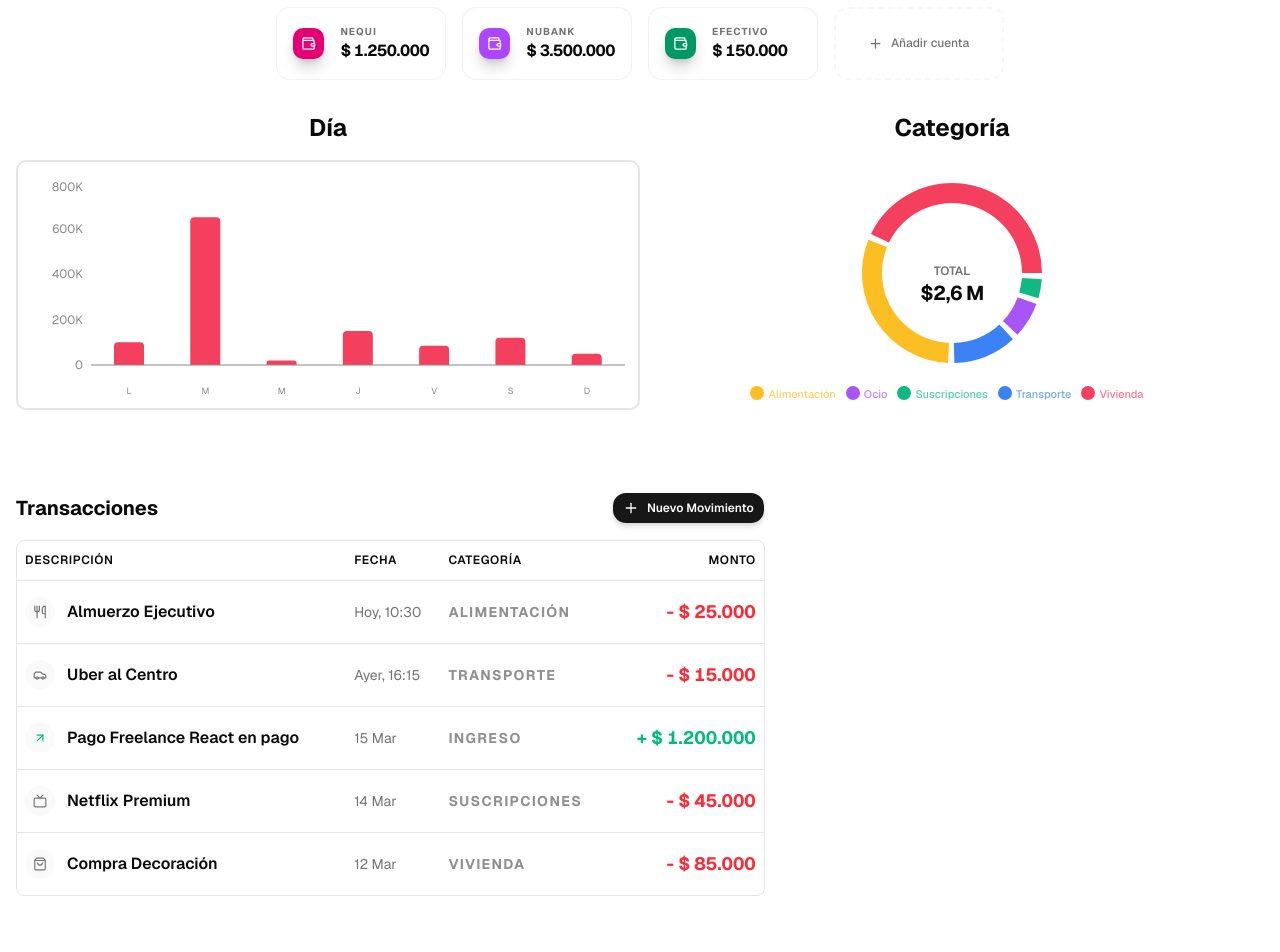
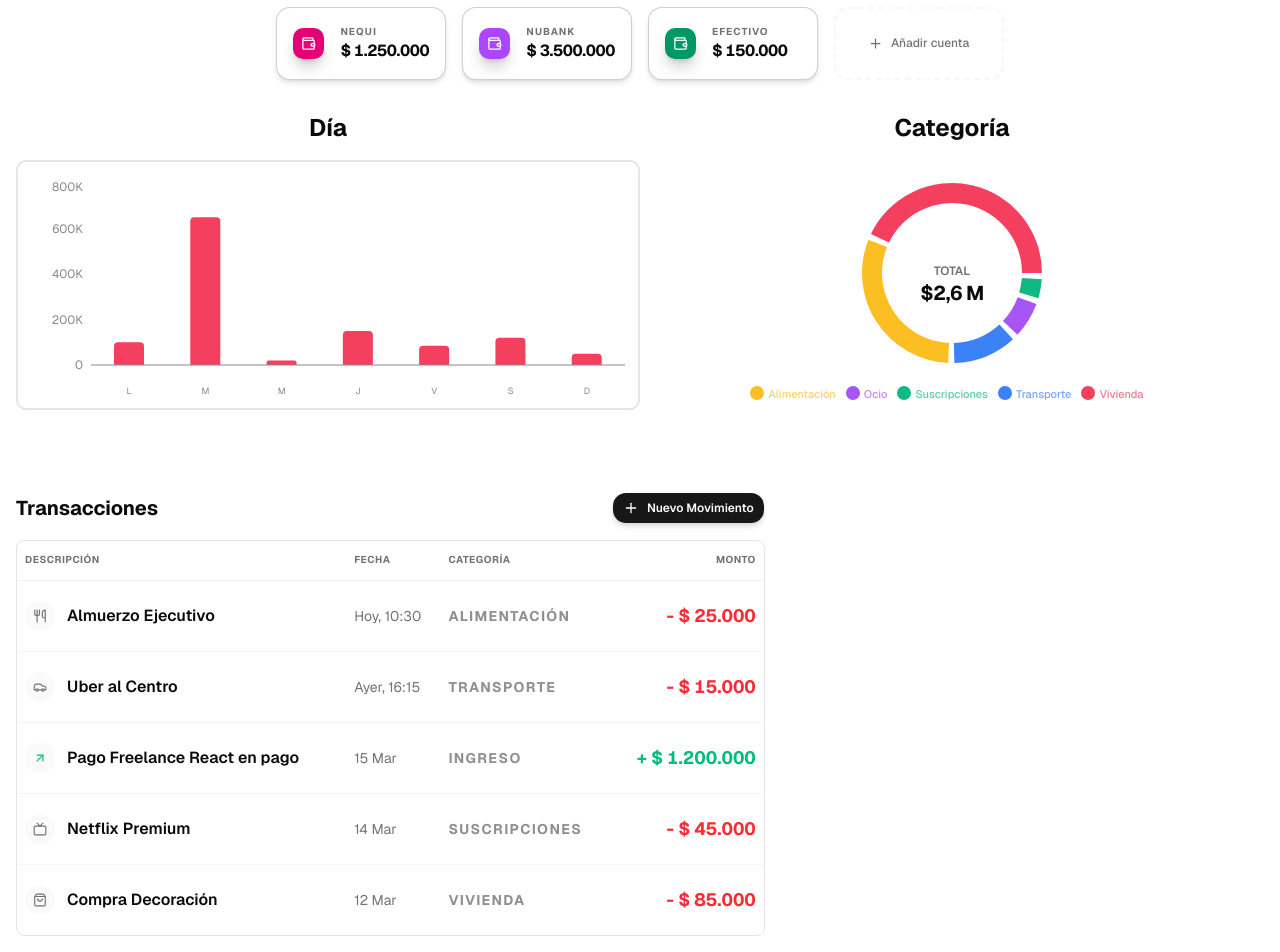
Before and after one commit to jonathanCocuy/FinTracker, a Next.js app: page /dashboard in a window 1280 px wide. Shown: the part 258-1210 px from the top of the page. Before the commit the page ends 1170 px from the top, so only its background shows below. Built offline with nearby package versions, Linux system fonts and the light colour scheme.

Commit message:
feat(comments): delete innecesaty comments

```diff
--- a/src/app/dashboard/page.tsx
+++ b/src/app/dashboard/page.tsx
@@ -9,19 +9,22 @@ import { createColumns, Transaction } from "@/src/components/dashboard/columns"
 import { TransactionTable } from "@/src/components/dashboard/transaction-table"
 import { TransactionModal } from "@/src/components/dashboard/transaction-modal"
 import { AccountGrid } from "@/src/components/dashboard/account-card"
+/* Loaders */
 import { EmptyState } from "@/src/components/ui/empty-state"
 import { KpiGridSkeleton } from "@/src/components/dashboard/kpi-loading"
 import { AccountGridSkeleton } from "@/src/components/dashboard/account-loading"
 import { BarChartSkeleton } from "@/src/components/dashboard/bar-chart-loading"
 import { CategoryDonutSkeleton } from "@/src/components/dashboard/category-donut-loading"
 import { TransactionTableSkeleton } from "@/src/components/dashboard/transaction-table-loading"
-
+/* Icons */
 import { ArrowUpRight, Plus } from "lucide-react"
 
 export default function Dashboard() {
   const { t } = useI18n()
   const [isLoading] = useState(false)
+  const [hoveredAccountId, setHoveredAccountId] = useState<string | null>(null);
 
+  /* Data */
   const dataIncome = [
     { name: t("categories.housing"), value: 1200000, color: "#f43f5e" },
     { name: t("categories.food"), value: 850000, color: "#fbbf24" },
@@ -41,11 +44,11 @@ export default function Dashboard() {
   ]
 
   const transactions: Transaction[] = [
-    { id: "1", date: "Hoy, 10:30", category: "food", description: "Almuerzo Ejecutivo", amount: 25000, type: "expense" },
-    { id: "2", date: "Ayer, 16:15", category: "transport", description: "Uber al Centro", amount: 15000, type: "expense" },
-    { id: "3", date: "15 Mar", category: "income", description: "Pago Freelance React en pago", amount: 1200000, type: "income" },
-    { id: "4", date: "14 Mar", category: "subscriptions", description: "Netflix Premium", amount: 45000, type: "expense" },
-    { id: "5", date: "12 Mar", category: "housing", description: "Compra Decoración", amount: 85000, type: "expense" },
+    { id: "1", date: "Hoy, 10:30", category: "food", description: "Almuerzo Ejecutivo", amount: 25000, type: "expense", accountId: "1" },
+    { id: "2", date: "Ayer, 16:15", category: "transport", description: "Uber al Centro", amount: 15000, type: "expense", accountId: "1" },
+    { id: "3", date: "15 Mar", category: "income", description: "Pago Freelance React en pago", amount: 1200000, type: "income", accountId: "3" },
+    { id: "4", date: "14 Mar", category: "subscriptions", description: "Netflix Premium", amount: 45000, type: "expense", accountId: "3" },
+    { id: "5", date: "12 Mar", category: "housing", description: "Compra Decoración", amount: 85000, type: "expense", accountId: "2" },
   ]
 
   const kpis: KpiItem[] = [
@@ -81,7 +84,11 @@ export default function Dashboard() {
       {isLoading ? (
         <AccountGridSkeleton count={myAccounts.length || 4} />
       ) : myAccounts.length > 0 ? (
-        <AccountGrid accounts={myAccounts} />
+        <AccountGrid
+          accounts={myAccounts}
+          onHoverAccount={setHoveredAccountId}
+          hoveredAccountId={hoveredAccountId}
+        />
       ) : (
         <div className="mt-8">
           <EmptyState icon={Plus} title={t("accounts.empty")} />
@@ -93,37 +100,32 @@ export default function Dashboard() {
         <div className="flex flex-col gap-4 items-center justify-center w-full min-w-0">
           <h1 className="text-2xl font-bold text-center">{t("dashboard.dayChart")}</h1>
           {isLoading ? (
-            // 1. ESTADO DE CARGA: El usuario ve la silueta del gráfico de inmediato
             <div className="w-full h-[300px]">
               <BarChartSkeleton />
             </div>
           ) : expensesData.length > 0 ? (
-            // 2. ESTADO CON DATOS: Se renderiza tu componente de Recharts
             <div className="w-full h-[300px]">
               <BarChartComponent data={expensesData} color="var(--color-finance-expense)"/>
             </div>
           ) : (
-            // 3. ESTADO VACÍO: Solo si no hay nada que mostrar después de cargar
             <div className="w-full h-[300px] flex items-center justify-center border-2 border-dashed rounded-lg">
               <EmptyState icon={ArrowUpRight} title={t("dashboard.noExpenses")} />
             </div>
           )}
         </div>
 
+        {/* Donut Section */}
         <div className="flex flex-col gap-4 items-center justify-center w-full min-w-0">
           <h1 className="text-2xl font-bold text-center">{t("dashboard.categoryChart")}</h1>
           {isLoading ? (
-            // 1. ESTADO DE CARGA: El usuario ve el anillo fantasma
             <div className="w-full h-[300px]">
               <CategoryDonutSkeleton />
             </div>
           ) : dataIncome.length > 0 ? (
-            // 2. ESTADO CON DATOS: Se renderiza tu gráfico de Recharts
             <div className="w-full h-[300px]">
               <CategoryDonut data={dataIncome} />
             </div>
           ) : (
-            // 3. ESTADO VACÍO: Solo si no hay ingresos registrados
             <div className="w-full h-[300px] flex items-center justify-center border-2 border-dashed rounded-lg">
               <EmptyState icon={ArrowUpRight} title={t("dashboard.noIncome")} />
             </div>
@@ -139,18 +141,16 @@ export default function Dashboard() {
             <TransactionModal />
           </div>
           {isLoading ? (
-            // 1. ESTADO DE CARGA: Filas fantasma con iconos redondos
             <TransactionTableSkeleton rows={5} />
           ) : transactions.length > 0 ? (
-            // 2. ESTADO CON DATOS: Tu TanStack Table con las columnas traducidas
-            <TransactionTable columns={createColumns(t)} data={transactions} />
+            <TransactionTable
+              columns={createColumns(t)}
+              data={transactions}
+              hoveredAccountId={hoveredAccountId}
+            />
           ) : (
-            // 3. ESTADO VACÍO: Solo si terminó de cargar y no hay movimientos
             <div className="rounded-md border bg-card p-12 flex flex-col items-center justify-center text-center">
-              <EmptyState
-                icon={ArrowUpRight}
-                title={t("dashboard.noTransactions")}
-              />
+              <EmptyState icon={ArrowUpRight}title={t("dashboard.noTransactions")} />
             </div>
           )}
         </div>
--- a/src/components/dashboard/account-card.tsx
+++ b/src/components/dashboard/account-card.tsx
@@ -1,5 +1,6 @@
-// components/dashboard/AccountGrid.tsx
-import { Wallet, Landmark, Banknote, Plus } from "lucide-react"
+"use client"
+
+import { Wallet, Plus } from "lucide-react"
 import { useI18n } from "@/src/lib/i18n"
 
 interface Account {
@@ -11,20 +12,34 @@ interface Account {
 
 interface AccountGridProps {
   accounts: Account[]
+  // Nuevas props para la interacción
+  onHoverAccount: (id: string | null) => void
+  hoveredAccountId: string | null
 }
 
-export function AccountGrid({ accounts }: AccountGridProps) {
+export function AccountGrid({ accounts, onHoverAccount, hoveredAccountId }: AccountGridProps) {
   const { t } = useI18n()
 
   return (
     <div className="grid grid-cols-2 md:grid-cols-3 lg:grid-cols-4 gap-4 mt-8">
-      {accounts.map((account) => (
+      {accounts.map((account) => {
+        // Determinamos si esta tarjeta debe estar opaca o resaltada
+        const isDimmed = hoveredAccountId !== null && hoveredAccountId !== account.id
+
+        return (
           <div
             key={account.id}
-          className="bg-card border border-border/50 p-4 rounded-xl flex items-center gap-4 hover:bg-accent/5 transition-all cursor-pointer group"
+            onMouseEnter={() => onHoverAccount(account.id)}
+            onMouseLeave={() => onHoverAccount(null)}
+            className={`
+              bg-card border border-border/50 p-4 rounded-xl flex items-center gap-4
+              transition-all duration-300 cursor-pointer group
+              ${isDimmed ? "opacity-40 grayscale-[20%]" : "opacity-100 shadow-md border-primary/20 bg-accent/5"}
+              hover:ring-2 hover:ring-primary/20 hover:scale-[1.02]
+            `}
           >
             {/* Icono con el color dinámico */}
-          <div className={`p-2 rounded-lg shrink-0 ${account.color} shadow-lg shadow-black/20`}>
+            <div className={`p-2 rounded-lg shrink-0 ${account.color} shadow-lg shadow-black/20 group-hover:scale-110 transition-transform`}>
               <Wallet size={15} className="text-white" />
             </div>
 
@@ -41,10 +56,17 @@ export function AccountGrid({ accounts }: AccountGridProps) {
               </span>
             </div>
           </div>
-      ))}
+        )
+      })}
 
       {/* Botón de acción rápida para añadir cuenta */}
-      <button className="border-2 border-dashed border-border/30 rounded-xl p-4 flex items-center justify-center gap-2 text-muted-foreground hover:border-primary/50 hover:text-primary transition-all group">
+      <button
+        className={`
+          border-2 border-dashed border-border/30 rounded-xl p-4 flex items-center justify-center gap-2
+          text-muted-foreground hover:border-primary/50 hover:text-primary transition-all group
+          ${hoveredAccountId !== null ? "opacity-40" : "opacity-100"}
+        `}
+      >
         <Plus size={15} className="group-hover:scale-110 transition-transform" />
         <span className="text-xs font-medium">{t("accountsCard.addAccount")}</span>
       </button>
--- a/src/components/dashboard/columns.tsx
+++ b/src/components/dashboard/columns.tsx
@@ -9,7 +9,8 @@ export type Transaction = {
   category: string
   description: string
   amount: number
-  type: "income" | "expense"
+  type: "income" | "expense",
+  accountId?: string
 }
 
 const CategoryIcon = ({ category }: { category: string }) => {
--- a/src/components/dashboard/transaction-table.tsx
+++ b/src/components/dashboard/transaction-table.tsx
@@ -1,21 +1,23 @@
 "use client"
 
 import { type ColumnDef, flexRender, getCoreRowModel, useReactTable } from "@tanstack/react-table"
-
 import { useI18n } from "@/src/lib/i18n"
 import { Table, TableBody, TableCell, TableHead, TableHeader, TableRow } from "@/src/components/ui/table"
 
 interface DataTableProps<TData, TValue> {
   columns: ColumnDef<TData, TValue>[]
   data: TData[]
+  // Propiedad para recibir qué cuenta tiene el mouse encima
+  hoveredAccountId?: string | null
 }
 
 export function TransactionTable<TData, TValue>({
   columns,
   data,
+  hoveredAccountId,
 }: DataTableProps<TData, TValue>) {
   const { t } = useI18n()
-  // eslint-disable-next-line react-hooks/incompatible-library
+
   const table = useReactTable({
     data,
     columns,
@@ -23,13 +25,13 @@ export function TransactionTable<TData, TValue>({
   })
 
   return (
-    <div className="rounded-md border bg-card w-full">
+    <div className="rounded-md border bg-card w-full overflow-hidden">
       <Table>
         <TableHeader>
           {table.getHeaderGroups().map((headerGroup) => (
-            <TableRow key={headerGroup.id} className="hover:bg-transparent">
+            <TableRow key={headerGroup.id} className="hover:bg-transparent border-b border-border/50">
               {headerGroup.headers.map((header) => (
-                <TableHead key={header.id} className="text-xs uppercase tracking-wider font-semibold">
+                <TableHead key={header.id} className="text-[10px] uppercase tracking-wider font-bold text-muted-foreground py-3">
                   {header.isPlaceholder
                     ? null
                     : flexRender(
@@ -43,18 +45,42 @@ export function TransactionTable<TData, TValue>({
         </TableHeader>
         <TableBody>
           {table.getRowModel().rows?.length ? (
-            table.getRowModel().rows.map((row) => (
-              <TableRow key={row.id}>
-                {row.getVisibleCells().map((cell) => (
-                  <TableCell key={cell.id}>
-                    {flexRender(cell.column.columnDef.cell, cell.getContext())}
-                  </TableCell>
-                ))}
-              </TableRow>
-            ))
+            table.getRowModel().rows.map((row) => {
+              // 1. Extraemos la transacción para verificar el accountId
+              // Usamos 'as any' para acceder a la propiedad accountId del objeto genérico TData
+              const transaction = row.original as any;
+
+              // 2. Lógica de resaltado:
+              // Si hay un hover activo Y esta fila NO pertenece a esa cuenta -> la opacamos
+              const isDimmed = hoveredAccountId !== null && transaction.accountId !== hoveredAccountId;
+
+              return (
+                <TableRow
+                  key={row.id}
+                  data-state={row.getIsSelected() && "selected"}
+                  className={`
+                    transition-all duration-300 border-b border-border/40
+                    ${isDimmed
+                      ? "opacity-15 grayscale-80 scale-[0.99] blur-[0.5px]"
+                      : "opacity-100 scale-100 bg-transparent"
+                    }
+                    ${hoveredAccountId === transaction.accountId && hoveredAccountId !== null
+                      ? "bg-primary/2 shadow-[inset_2px_0_0_0_var(--color-primary)]"
+                      : ""
+                    }
+                  `}
+                >
+                  {row.getVisibleCells().map((cell) => (
+                    <TableCell key={cell.id} className="py-3">
+                      {flexRender(cell.column.columnDef.cell, cell.getContext())}
+                    </TableCell>
+                  ))}
+                </TableRow>
+              )
+            })
           ) : (
             <TableRow>
-              <TableCell colSpan={columns.length} className="h-24 text-center">
+              <TableCell colSpan={columns.length} className="h-32 text-center text-muted-foreground italic text-sm">
                 {t("dashboard.noTransactions")}
               </TableCell>
             </TableRow>
```
Lines whose indentation alone changed are shown as unchanged.
